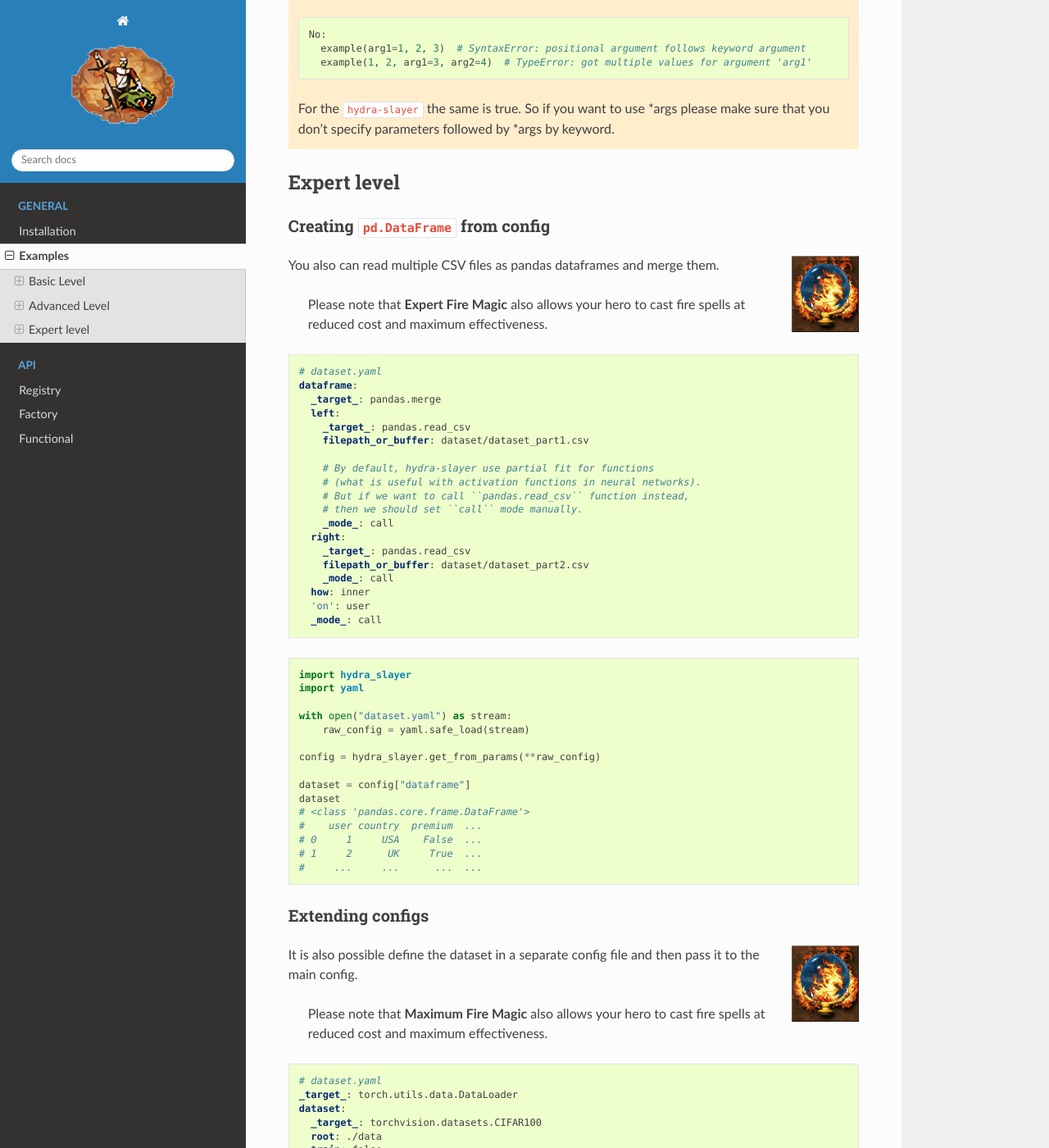
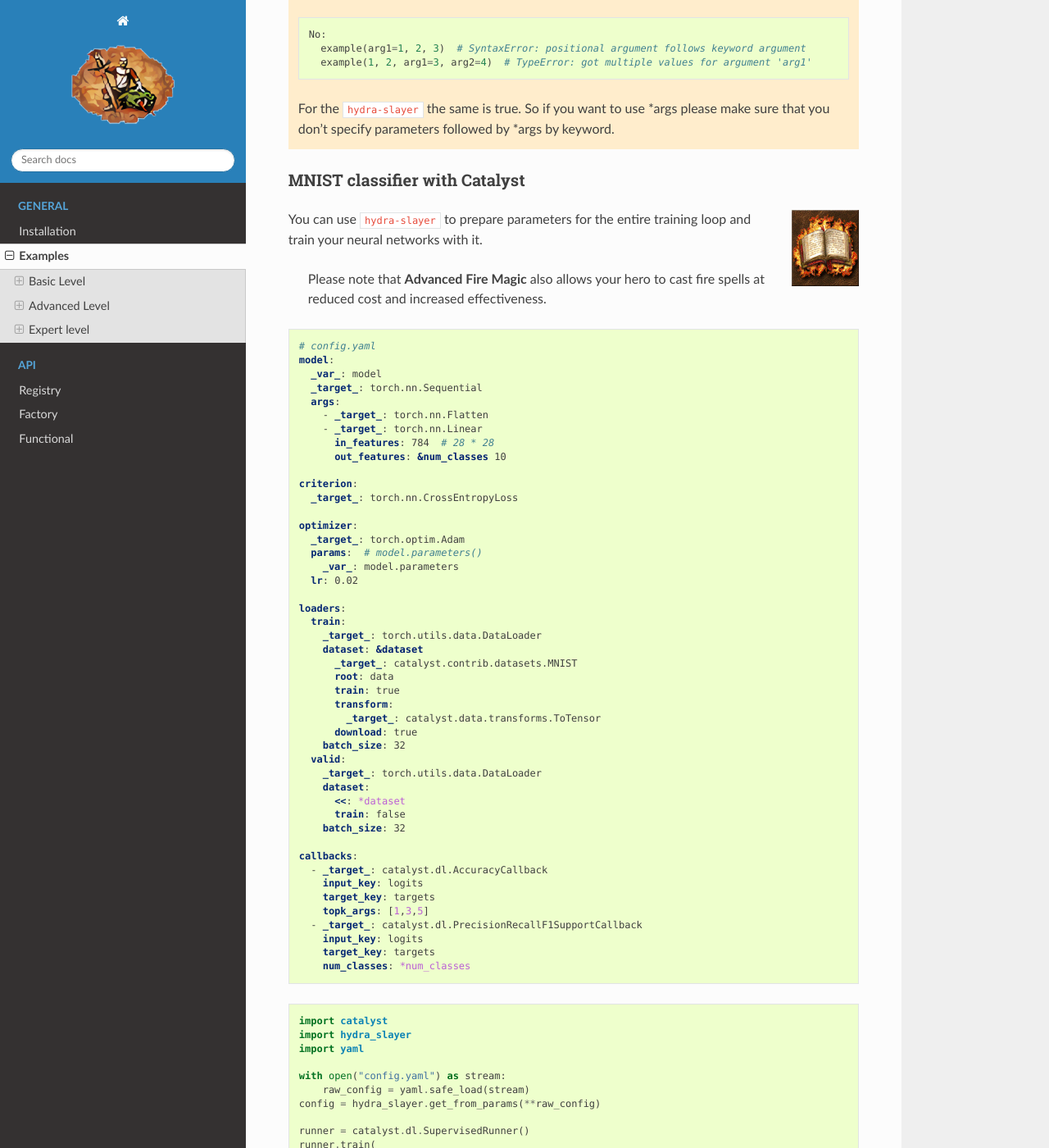
Before and after one commit to catalyst-team/hydra-slayer, a Sphinx documentation site: the page built from docs/pages/examples.rst, in a window 1280 px wide and 1400 px high, scrolled down 3290 px. Shown: the whole window at 82% size. Built offline with Sphinx 7.4.7 and the Read the Docs theme 2.0.0, drawn with Linux system fonts in a browser that asks for light colours; some of the changed text lies outside the part shown.

Commit message:
docs: example with simple training loop in Catalyst added (#33)

```diff
--- a/docs/pages/examples.rst
+++ b/docs/pages/examples.rst
@@ -223,6 +223,97 @@ Passing ``*args`` and ``**kwargs`` parameters
    that you don't specify parameters followed by \*args by keyword.
 
 
+MNIST classifier with Catalyst
+---------------------------------------------
+
+.. raw:: html
+
+   <div>
+     <img src="../_static/advanced_fire_magic.png" style="float: right; padding-left: 24px; padding-bottom: 24px;" />
+     <p>
+       You can use <code class="docutils literal notranslate"><span class="pre">hydra-slayer</span></code>
+       to prepare parameters for the entire training loop and train your neural networks with it.
+     </p>
+     <blockquote>
+       Please note that <b>Advanced Fire Magic</b> also allows your hero to cast fire spells at reduced cost
+       and increased effectiveness.
+     </blockquote>
+   </div>
+
+.. code-block:: yaml
+
+   # config.yaml
+   model:
+     _var_: model
+     _target_: torch.nn.Sequential
+     args:
+       - _target_: torch.nn.Flatten
+       - _target_: torch.nn.Linear
+         in_features: 784  # 28 * 28
+         out_features: &num_classes 10
+
+   criterion:
+     _target_: torch.nn.CrossEntropyLoss
+
+   optimizer:
+     _target_: torch.optim.Adam
+     params:  # model.parameters()
+       _var_: model.parameters
+     lr: 0.02
+
+   loaders:
+     train:
+       _target_: torch.utils.data.DataLoader
+       dataset: &dataset
+         _target_: catalyst.contrib.datasets.MNIST
+         root: data
+         train: true
+         transform:
+           _target_: catalyst.data.transforms.ToTensor
+         download: true
+       batch_size: 32
+     valid:
+       _target_: torch.utils.data.DataLoader
+       dataset:
+         <<: *dataset
+         train: false
+       batch_size: 32
+
+   callbacks:
+     - _target_: catalyst.dl.AccuracyCallback
+       input_key: logits
+       target_key: targets
+       topk_args: [1,3,5]
+     - _target_: catalyst.dl.PrecisionRecallF1SupportCallback
+       input_key: logits
+       target_key: targets
+       num_classes: *num_classes
+
+.. code-block:: python
+
+   import catalyst
+   import hydra_slayer
+   import yaml
+
+   with open("config.yaml") as stream:
+       raw_config = yaml.safe_load(stream)
+   config = hydra_slayer.get_from_params(**raw_config)
+
+   runner = catalyst.dl.SupervisedRunner()
+   runner.train(
+       **config,  # model, criterion, optimizer, loaders, callbacks
+       num_epochs=1,
+       logdir="./logs",
+       valid_loader="valid",
+       valid_metric="loss",
+       minimize_valid_metric=True,
+       verbose=True,
+       load_best_on_end=True,
+   )
+   # Top best models:
+   # logs/checkpoints/train.1.pth	≈0.835
+
+
 Expert level
 ============
 
```
Also changed, not shown: other parts of docs/pages/examples.rst (+2 -2 lines).
